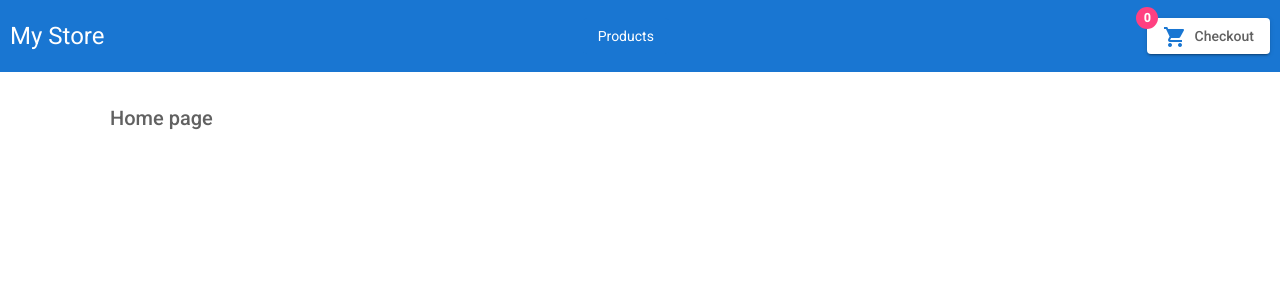
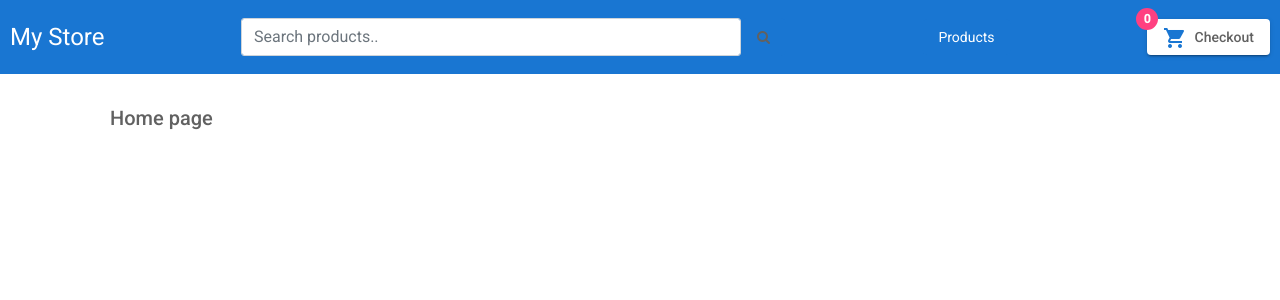
Before and after one commit to enxyzt/my-product, an Angular app: page / in a window 1280 px wide. Shown: the top 300 px of the page. Built offline with nearby package versions, Linux system fonts and the light colour scheme.

Commit message:
added search bar

```diff
--- a/src/app/app.module.ts
+++ b/src/app/app.module.ts
@@ -5,6 +5,7 @@ import { ReactiveFormsModule } from '@angular/forms';
 import {MatNativeDateModule} from '@angular/material/core';
 import {HttpClientModule} from '@angular/common/http';
 import { BrowserAnimationsModule } from '@angular/platform-browser/animations'
+import { FormsModule } from '@angular/forms'
 
 
 import { AppComponent } from './app.component';
@@ -23,6 +24,7 @@ import { FilterPipe } from './shared/filter.pipe';
     ReactiveFormsModule,
     HttpClientModule,
     MatNativeDateModule,
+    FormsModule,
     BrowserAnimationsModule,
     MaterialExampleModule,
     RouterModule.forRoot([
--- a/src/app/components/cart/cart.component.html
+++ b/src/app/components/cart/cart.component.html
@@ -76,7 +76,7 @@
                           <td colspan="4"></td>
                           <td><button type="button" (click)="emptycart()" class="btn btn-danger">Empty Cart</button></td>
                           <td><button routerLink="/product-list" class="btn btn-primary">Shop More</button></td>
-                          <td><button class="btn btn-success">Checkout</button></td>
+                          <!-- <td><button class="btn btn-success">Checkout</button></td> -->
                           <td><strong>Grand Total : ${{grandTotal}}</strong></td>
                       </tr>
                   </tbody>
--- a/src/app/components/product-list/product-list.component.css
+++ b/src/app/components/product-list/product-list.component.css
@@ -15,6 +15,7 @@
 .item {
   margin: 0px 15px;
   text-align: center;
+  width: 100%;
 }
 .item a:hover {
   color: blue;
@@ -22,14 +23,18 @@
 .card {
   padding: 20px;
   margin: 50px;
+
 }
 .card img {
   width: 200px;
   height: 200px;
-  margin-bottom: 15px;
+  margin-bottom: 15px !important;
+  margin-left: auto;
+  margin-right: auto;
+
   transition: 0.3s ease-in-out;
 }
 .card img:hover {
-  transition: 0.3s ease-in-out;
+  transition: 0.5s ease-in-out;
   transform: scale(1.1);
 }
--- a/src/app/components/product-list/product-list.component.html
+++ b/src/app/components/product-list/product-list.component.html
@@ -57,7 +57,7 @@
   <div class="row">
     <ng-container *ngFor="let product of filterCategory | filter:searchKey:'title'; index as productId">
       <div class="card col-md-3">
-        <img src="{{product.images[2]}}" alt="">
+        <img src="{{product.thumbnail}}" alt="">
         <h3>
           <a [title]="product.name + ' details'" [routerLink]="['/products', productId]">
             {{ product.title }}
@@ -66,12 +66,6 @@
         <p style="white-space: nowrap;overflow: hidden;text-overflow: ellipsis;max-width: 100ch;">
           {{product.description}}</p>
         <p><strong>Price:</strong> ${{product.price}}</p>
-        <!-- <div class="btn">
-            <span>{{product.quantity}}</span>
-            <button type="button" class="btn" (click)="dec(product)"><i class="fa fa-minus"></i></button>
-
-            <button type="button" class="btn"><i class="fa fa-plus" (click)="inc(product)"></i></button>
-          </div> -->
         <button class="btn btn-primary" (click)="addToCart(product)"
           (click)="notificationService.success('Added to Cart')">
           Add to Cart
--- a/src/app/components/top-bar/top-bar.component.css
+++ b/src/app/components/top-bar/top-bar.component.css
@@ -1,3 +1,20 @@
 .navbar h1{
   margin-bottom: 0px;
 }
+
+.form-control {
+  border-radius: 3px;
+  width: 500px;
+  margin-bottom: 0px;
+}
+
+.form-group{
+  display: flex;
+}
+.search-icon {
+  position: absolute;
+  z-index: 10;
+  right: 43%;
+  top: 20px;
+  color: blue;
+}
--- a/src/app/components/top-bar/top-bar.component.html
+++ b/src/app/components/top-bar/top-bar.component.html
@@ -4,6 +4,11 @@
     <a [routerLink]="['/']">
       <h1>My Store</h1>
     </a>
+    <div class="form-group">
+      <!-- <input type="text" class="form-control" [(ngModel)]="searchTerm" (keyup)="search($event)" placeholder="search products"> -->
+      <input type="text" placeholder="Search products.." class="form-control" name="search" [(ngModel)]="searchTerm" (keyup)="search($event)">
+      <button type="submit"><i class="fa fa-search"></i></button>
+  </div>
     <button routerLink="/product-list">Products</button>
     <app-badge-overview-example></app-badge-overview-example>
   </div>
--- a/src/app/components/top-bar/top-bar.component.ts
+++ b/src/app/components/top-bar/top-bar.component.ts
@@ -1,16 +1,21 @@
 import { Component, OnInit } from '@angular/core';
-
+import { CartService } from '../../services/cart.service';
 @Component({
   selector: 'app-top-bar',
   templateUrl: './top-bar.component.html',
   styleUrls: ['./top-bar.component.css']
 })
 export class TopBarComponent implements OnInit {
+  public searchTerm !: any;
 
-  constructor() { }
+ constructor(private cartService : CartService) { }
 
   ngOnInit(): void {
   }
 
-
+  search(event:any){
+    this.searchTerm = (event.target as HTMLInputElement).value;
+    console.log(this.searchTerm);
+    this.cartService.search.next(this.searchTerm);
+  }
 }
```
